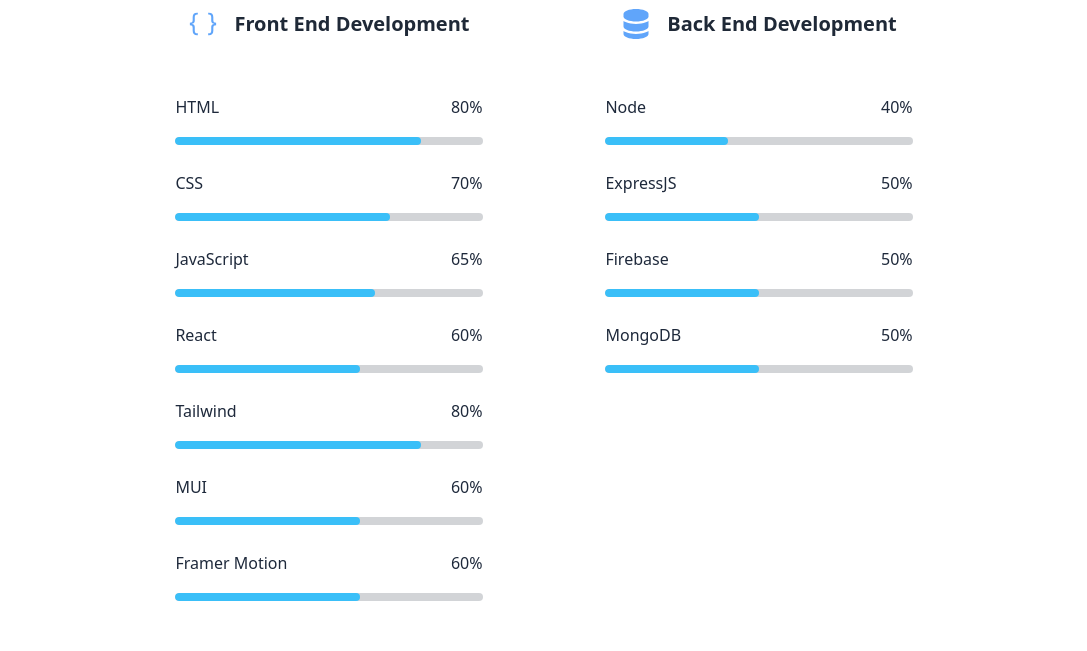
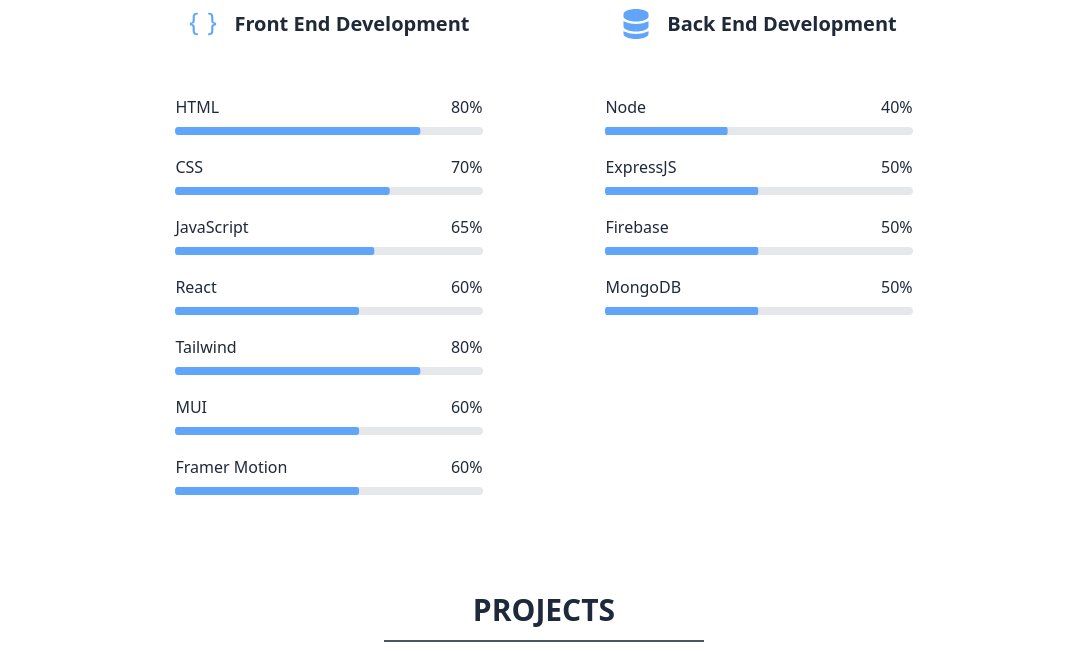
Before and after one commit to rabiulahsan/portfolio, a React (Vite) app: page / in a window 1280 px wide. Shown: the part 1240-1891 px from the top of the page, without its empty margins (96-1183 px from the left). Built offline with nearby package versions, Linux system fonts and the light colour scheme.

Commit message:
single progressbar animation added

```diff
--- a/package.json
+++ b/package.json
@@ -10,6 +10,7 @@
     "preview": "vite preview"
   },
   "dependencies": {
+    "@ramonak/react-progress-bar": "^5.2.0",
     "daisyui": "^3.1.7",
     "framer-motion": "^10.18.0",
     "localforage": "^1.10.0",
--- a/src/Components/Skils/ProgressBar.jsx
+++ b/src/Components/Skils/ProgressBar.jsx
@@ -1,4 +1,6 @@
 /* eslint-disable react/prop-types */
+import { motion } from "framer-motion";
+
 const ProgressBar = ({ name, learn }) => {
   console.log(learn);
   return (
@@ -6,15 +8,28 @@
       <p className="flex justify-between items-center text-slate-800 dark:text-white mb-2">
         <span>{name}</span> <span>{learn}%</span>
       </p>
-      {/* <div className="w-full bg-gray-200 rounded-full">
-        <div className={`h-2 bg-blue-400 rounded-full w-[${learn}]`}></div>
-      </div> */}
 
-      <progress
+      <div className="w-full bg-gray-200 dark:bg-slate-600 rounded-full">
+        <motion.div
+          className={`h-2 bg-blue-400 rounded-full tranfo`}
+          style={{ transformOrigin: "left" }}
+          initial={{ scaleX: 0 }}
+          whileInView={{
+            x: 0,
+            opacity: 1,
+            transition: { type: "spring", delay: 0.7, duration: 2 },
+            scaleX: `${learn}%`,
+          }}
+        ></motion.div>
+      </div>
+
+      {/* <motion.progress
         className="progress progress-info dark:bg-slate-600 w-full"
         value={learn}
         max="100"
-      ></progress>
+        initial={{ x: -100 }}
+        whileInView={{ x: 0, transition: { delay: 0.7, duration: 0.5 } }}
+      ></motion.progress> */}
     </div>
   );
 };
```
Also changed, not shown: 1 other file (tests, documents, lock files or other folders).
